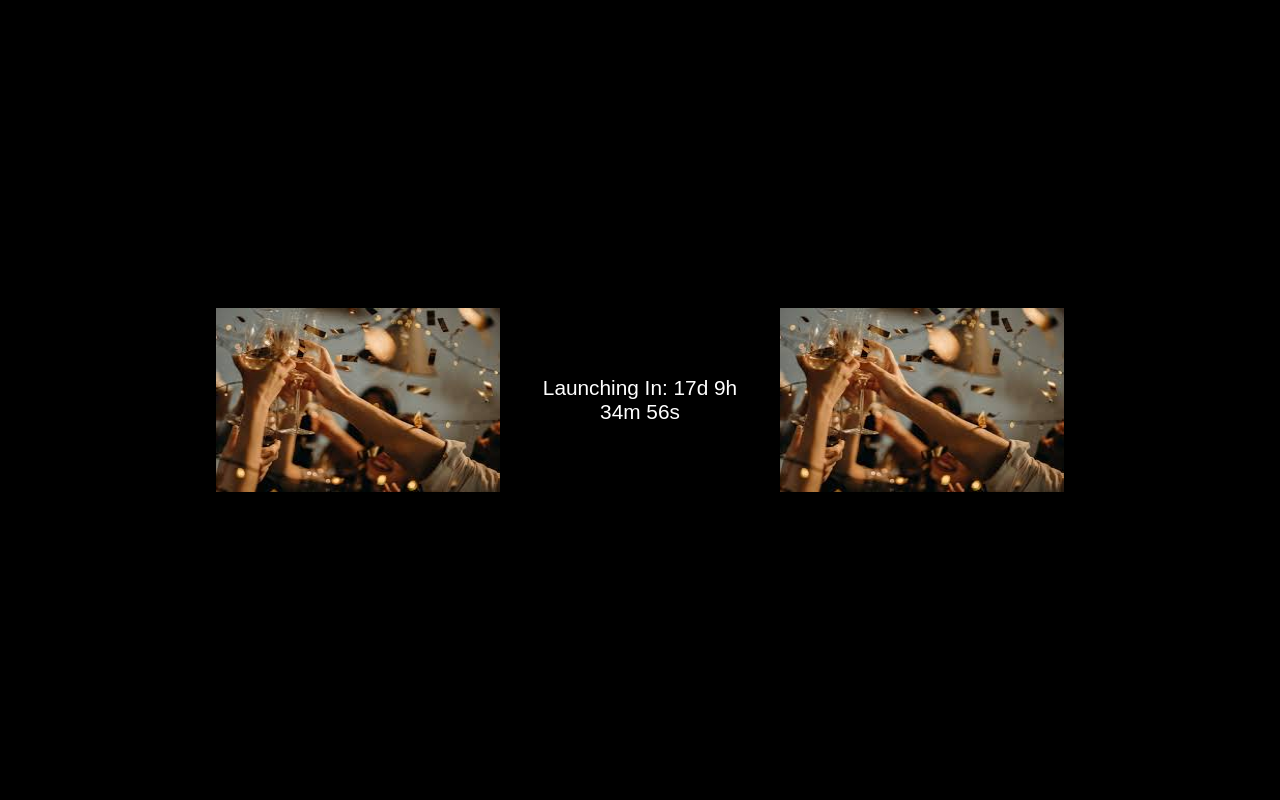
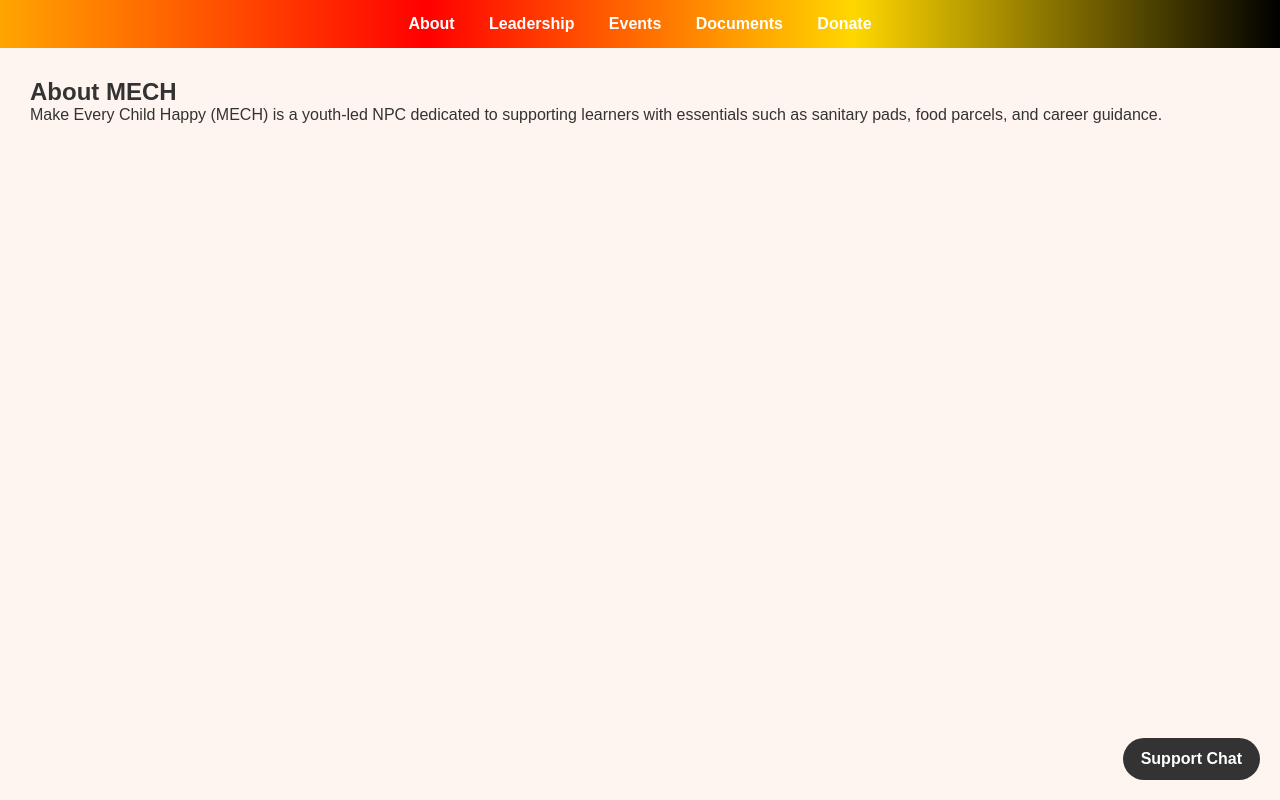
Before and after one commit to SamkeloKheswa/mechwebsite, a website: page index.html in a window 1280 px wide. Shown: the top 800 px of the page. Drawn offline with Linux system fonts and the light colour scheme.

Commit message:
Update index.html

```diff
--- a/index.html
+++ b/index.html
@@ -2,199 +2,163 @@
 <html lang="en">
 <head>
   <meta charset="UTF-8" />
-  <meta name="viewport" content="width=device-width, initial-scale=1.0"/>
-  <title>Make Every Child Happy - MECH</title>
+  <meta name="viewport" content="width=device-width, initial-scale=1.0" />
+  <title>MECH Official Site</title>
   <style>
-    body, html {
+    * {
       margin: 0;
       padding: 0;
+      box-sizing: border-box;
+    }
+
+    body {
       font-family: Arial, sans-serif;
-      scroll-behavior: smooth;
+      background-color: #fff5f0;
+      color: #333;
     }
 
     header {
-      background-color: black;
-      color: white;
+      background: linear-gradient(to right, orange, red, gold, black);
       padding: 15px;
       text-align: center;
-      font-size: 2em;
+      position: sticky;
+      top: 0;
+      z-index: 1000;
+    }
+
+    header nav a {
+      margin: 0 15px;
+      text-decoration: none;
+      color: #fff;
       font-weight: bold;
     }
 
-    nav {
-      background-color: red;
-      display: flex;
-      justify-content: center;
-      gap: 20px;
-      padding: 10px;
+    section {
+      padding: 30px;
+      display: none;
+    }
+
+    section.active {
+      display: block;
+    }
+
+    /* Event Logo */
+    .event-logo {
+      width: 80px;
+      height: auto;
+      vertical-align: middle;
+      margin-right: 10px;
+    }
+
+    /* Tawk.to Chat Floating Button */
+    #support-chat {
+      position: fixed;
+      bottom: 20px;
+      right: 20px;
+      background: #333;
+      color: #fff;
+      padding: 12px 18px;
+      border-radius: 30px;
+      cursor: pointer;
+      z-index: 1001;
       font-weight: bold;
     }
 
-    nav a {
-      color: gold;
-      text-decoration: none;
-      font-size: 1.1em;
-    }
-
-    section {
-      padding: 40px;
-      background-color: #f9f9f9;
-    }
-
-    #leadership, #events, #documents, #donate {
-      background-color: #fff4e6;
-    }
-
-    #events img {
-      display: block;
-      margin-top: 10px;
-      max-width: 150px;
-    }
-
-    /* Ribbon */
-    .ribbon {
-      background: crimson;
-      color: white;
-      text-align: center;
-      padding: 10px;
-      font-size: 1.2em;
-      font-weight: bold;
-    }
-
-    /* Curtain */
+    /* Curtain Launch */
     #curtain-container {
       position: fixed;
       top: 0;
       left: 0;
       width: 100%;
       height: 100%;
-      background: black;
+      background: url('curtains.jpg') no-repeat center center;
+      background-size: cover;
       z-index: 9999;
       display: flex;
       justify-content: center;
       align-items: center;
-      overflow: hidden;
-    }
-
-    .curtain {
-      width: 50%;
-      height: 100%;
-      background-image: url('curtains.jpg');
-      background-size: cover;
-      background-repeat: no-repeat;
-      transition: transform 2s ease-in-out;
-      position: absolute;
-      top: 0;
-    }
-
-    #curtain-left {
-      left: 0;
-      transform: translateX(0);
-    }
-
-    #curtain-right {
-      right: 0;
-      transform: translateX(0);
+      flex-direction: column;
+      animation: curtainOpen 4s ease-in-out forwards;
     }
 
     #launch-message {
-      color: white;
-      z-index: 2;
+      background: rgba(0, 0, 0, 0.7);
+      color: #fff;
+      padding: 20px;
+      border-radius: 15px;
       text-align: center;
-      font-size: 1.5em;
     }
 
-    .open-left {
-      transform: translateX(-100%);
+    @keyframes curtainOpen {
+      0% { opacity: 1; }
+      95% { opacity: 1; }
+      100% { opacity: 0; display: none; }
     }
 
-    .open-right {
-      transform: translateX(100%);
+    /* Countdown Styles */
+    #countdown-timer {
+      font-size: 1.4rem;
+      margin: 10px 0;
     }
   </style>
 </head>
 <body>
-  <!-- Ribbon -->
-  <div class="ribbon">🎉 Website Launching on 6 Aug 2025 🎉</div>
 
-  <!-- Curtain Launch Cover -->
+  <!-- Curtain Countdown -->
   <div id="curtain-container">
-    <div id="curtain-left" class="curtain"></div>
-    <div id="curtain-right" class="curtain"></div>
     <div id="launch-message">
       <div style="display: flex; align-items: center; justify-content: center; gap: 20px;">
         <img src="celeb.jpg" width="284" height="184" alt="Celebration" />
-        <div id="countdown-timer" style="font-size: 1.3rem; color: #fff; max-width: 240px;"></div>
+        <div id="countdown-timer">Loading countdown...</div>
         <img src="celeb.jpg" width="284" height="184" alt="Celebration" />
       </div>
     </div>
   </div>
 
-  <!-- Header and Navigation -->
-  <header>Make Every Child Happy (MECH)</header>
-  <nav>
-    <a href="about.html" target="_self">About</a>
-    <a href="leadership.html" target="_self">Leadership</a>
-    <a href="events.html" target="_self">Events</a>
-    <a href="documents.html" target="_self">Documents</a>
-    <a href="donate.html" target="_self">Donate</a>
-  </nav>
+  <!-- Header with Navigation -->
+  <header>
+    <nav>
+      <a href="#" onclick="showSection('about')">About</a>
+      <a href="#" onclick="showSection('leadership')">Leadership</a>
+      <a href="#" onclick="showSection('events')">Events</a>
+      <a href="#" onclick="showSection('documents')">Documents</a>
+      <a href="#" onclick="showSection('donate')">Donate</a>
+    </nav>
+  </header>
 
   <!-- Sections -->
-  <section id="about">
-    <h2>About Us</h2>
-    <p>We are a passionate team dedicated to uplifting children through education, care, and support.</p>
+  <section id="about" class="active">
+    <h2>About MECH</h2>
+    <p>Make Every Child Happy (MECH) is a youth-led NPC dedicated to supporting learners with essentials such as sanitary pads, food parcels, and career guidance.</p>
   </section>
 
   <section id="leadership">
     <h2>Leadership</h2>
-    <p>Meet the dedicated team leading MECH toward impactful change in communities.</p>
+    <p>Our leadership team includes Mr. TST Kheswa (CEO), Miss SA Bhengu (Secretary), Miss P. Ndlovu (COO), and other dedicated student volunteers.</p>
   </section>
 
   <section id="events">
-    <h2>Events</h2>
-    <p>Stay updated on our events, outreach programs, and exciting opportunities.</p>
-    <img src="AGHS.jpg" alt="AGHS Logo" />
+    <h2><img src="AGHS.jpg" class="event-logo" alt="AGHS Logo" /> Events</h2>
+    <p>Our recent event was the Career Expo hosted in partnership with local schools and institutions.</p>
   </section>
 
   <section id="documents">
     <h2>Documents</h2>
-    <p>Access our official documents, policies, and organizational records.</p>
+    <p>Access key policies, ethics documents, and compliance material here.</p>
   </section>
 
   <section id="donate">
     <h2>Donate</h2>
-    <p>Your contributions help us make every child’s future brighter. Support our mission.</p>
+    <p>Support our cause by contributing financial aid or essential goods for learners in need.</p>
   </section>
 
-  <!-- Tawk.to Support Chat -->
-  <script type="text/javascript">
-    var Tawk_API = Tawk_API || {}, Tawk_LoadStart = new Date();
-    (function () {
-      var s1 = document.createElement("script"), s0 = document.getElementsByTagName("script")[0];
-      s1.async = true;
-      s1.src = 'https://embed.tawk.to/your_widget_id_here/1hxxxxxxx'; // replace with your real widget ID
-      s1.charset = 'UTF-8';
-      s1.setAttribute('crossorigin', '*');
-      s0.parentNode.insertBefore(s1, s0);
-    })();
-  </script>
+  <!-- Floating Support Chat Button -->
+  <div id="support-chat" onclick="startTawk()">Support Chat</div>
 
-  <!-- Curtain Open Script -->
-  <script>
-    window.addEventListener('load', function () {
-      setTimeout(() => {
-        document.getElementById('curtain-left').classList.add('open-left');
-        document.getElementById('curtain-right').classList.add('open-right');
-        document.getElementById('curtain-container').style.zIndex = '0';
-      }, 3000);
-    });
-  </script>
-
-  <!-- Countdown Timer Script -->
+  <!-- Countdown Script -->
   <script>
     function updateCountdown() {
-      const launchDate = new Date("2025-08-06T00:00:00");
+      const launchDate = new Date("2025-08-06T00:00:00+0200");
       const now = new Date();
       const diff = launchDate - now;
 
@@ -215,5 +179,31 @@
     setInterval(updateCountdown, 1000);
     window.addEventListener('load', updateCountdown);
   </script>
+
+  <!-- Toggle Sections Script -->
+  <script>
+    function showSection(sectionId) {
+      document.querySelectorAll("section").forEach(sec => {
+        sec.classList.remove("active");
+      });
+      document.getElementById(sectionId).classList.add("active");
+    }
+  </script>
+
+  <!-- Tawk.to Script -->
+  <script type="text/javascript">
+    function startTawk() {
+      var Tawk_API = Tawk_API || {}, Tawk_LoadStart = new Date();
+      (function () {
+        var s1 = document.createElement("script"), s0 = document.getElementsByTagName("script")[0];
+        s1.async = true;
+        s1.src = 'https://embed.tawk.to/your_property_id/default';
+        s1.charset = 'UTF-8';
+        s1.setAttribute('crossorigin', '*');
+        s0.parentNode.insertBefore(s1, s0);
+      })();
+    }
+  </script>
+
 </body>
 </html>
```
